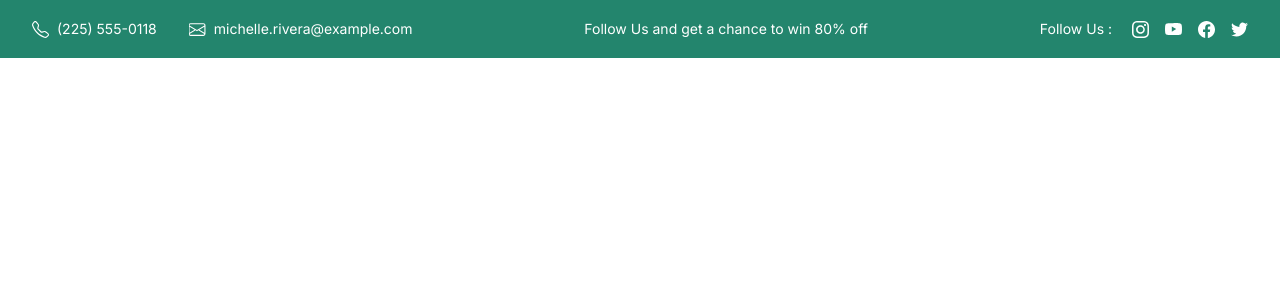
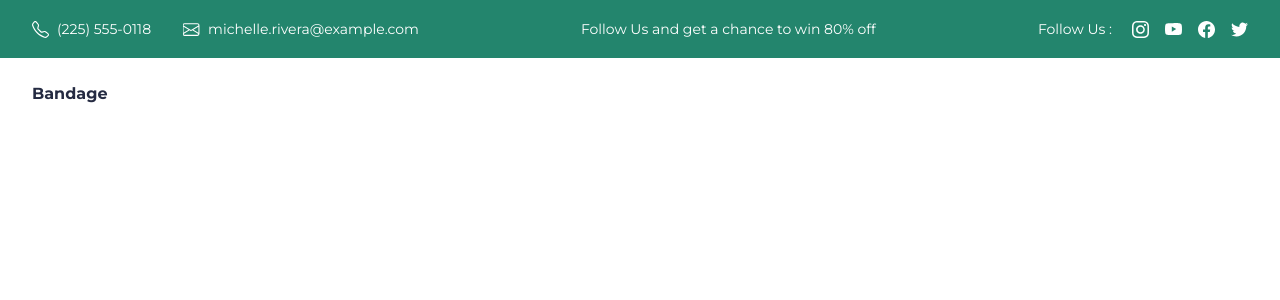
Before and after one commit to monk-kokkalis/online-shopping, a Next.js app: page / in a window 1280 px wide. Shown: the top 300 px of the page. Built offline with nearby package versions, Linux system fonts and the light colour scheme.

Commit message:
added montserrat

```diff
--- a/src/app/layout.tsx
+++ b/src/app/layout.tsx
@@ -1,9 +1,7 @@
 import type { Metadata } from "next";
-import { Inter } from "next/font/google";
 import "./globals.css";
+import { montserratFontClass } from "./lib/font";
 import clsx from "clsx";
-
-const inter = Inter({ subsets: ["latin"] });
 
 export const metadata: Metadata = {
   title: "Home",
@@ -17,7 +15,7 @@ export default function RootLayout({
 }>) {
   return (
     <html lang="en">
-      <body className={clsx(inter.className, 'min-h-screen')}>{children}</body>
+      <body className={clsx(montserratFontClass, 'min-h-screen')}>{children}</body>
     </html>
   );
 }
--- /dev/null
+++ b/src/app/lib/font.ts
@@ -0,0 +1,9 @@
+import { Montserrat } from 'next/font/google';
+
+const montserratFont = Montserrat({
+  display: 'swap',
+  subsets: ['latin'],
+  variable: '--font-sans',
+});
+
+export const montserratFontClass = montserratFont.className
--- a/src/app/page.tsx
+++ b/src/app/page.tsx
@@ -1,9 +1,11 @@
-import Header from "@/app/ui/home/Header";
+import Header from "@/app/ui/common/Header";
+import Navbar from "./ui/home/Navbar";
 
 export default function Home() {
   return (
     <div>
       <Header />
+      <Navbar />
     </div>
   );
 }
--- a/src/app/ui/home/Header.tsx
+++ b/src/app/ui/common/Header.tsx
@@ -9,7 +9,7 @@ import {
 
 function Header() {
   return (
-    <div className="bg-green h-[58px] px-8 flex items-center justify-between text-sm text-white">
+    <div className="bg-green h-[58px] px-8 items-center justify-between text-sm text-white hidden md:flex">
       <div className='flex items-center justify-between gap-8'>
         <div className="flex items-center gap-2">
           <PhoneIcon />
--- /dev/null
+++ b/src/app/ui/home/Navbar.tsx
@@ -0,0 +1,9 @@
+function Navbar() {
+  return (
+    <nav className="px-8 py-6 flex items-center">
+      <div className="text-[#252B42] font-bold">Bandage</div>
+    </nav>
+  )
+}
+
+export default Navbar;
```
